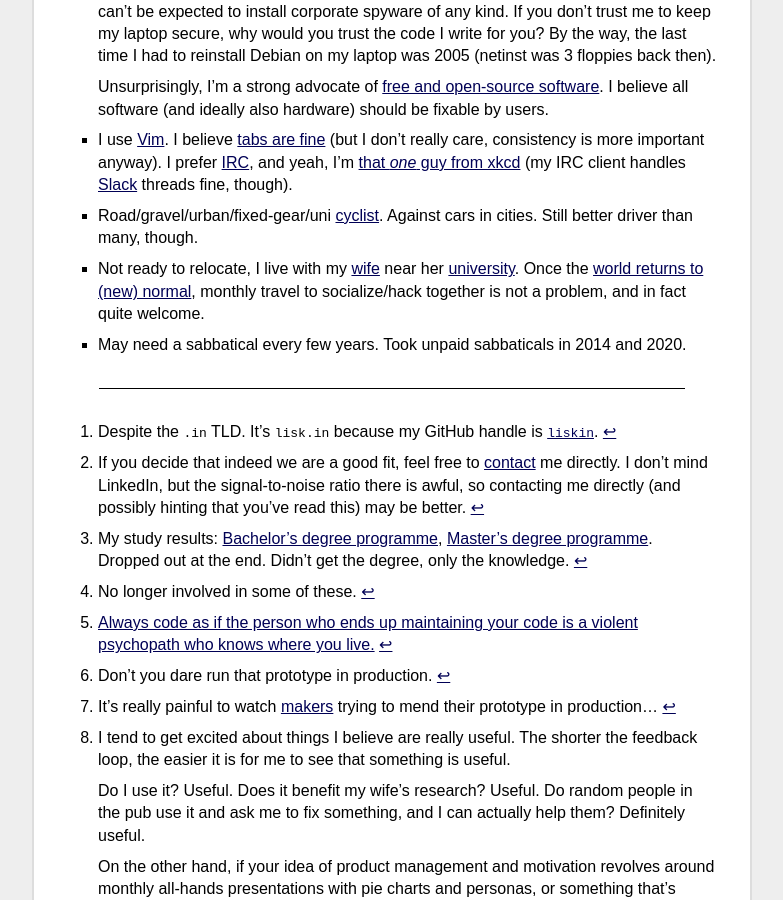
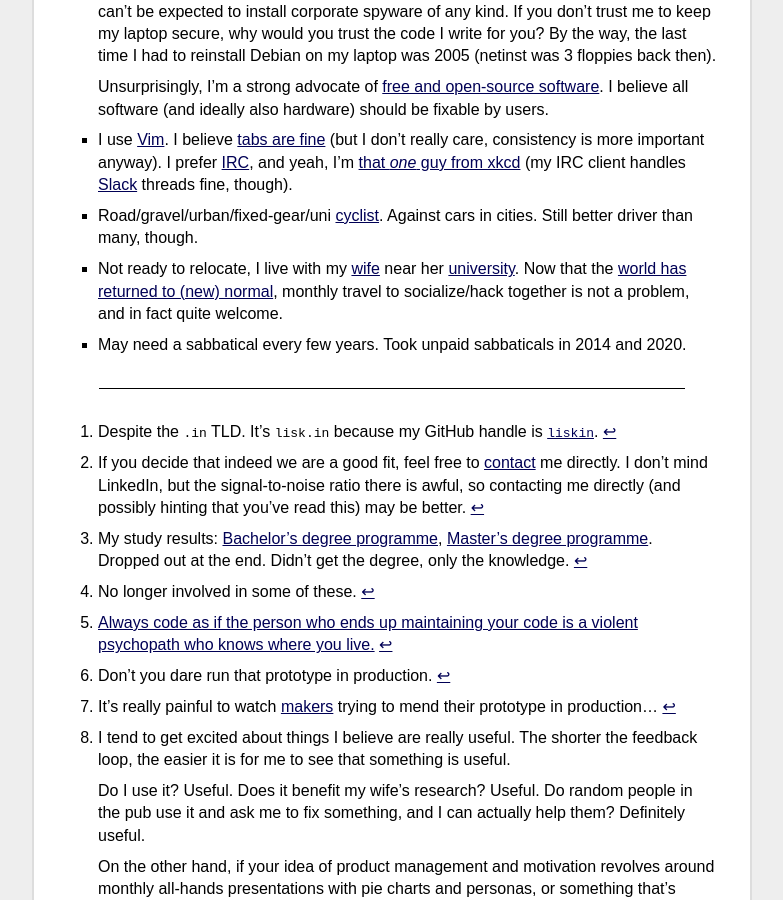
Before and after one commit to liskin/work.lisk.in, a Jekyll site: the page built from real-me.md, in a window 1280 px wide and 900 px high, scrolled down 2095 px. Shown: the whole window, without its empty margins (248-1031 px from the left). Built offline with Jekyll 4.4.1, drawn with Linux system fonts in a browser that asks for light colours.

Commit message:
real-me: Update eva-uni link; accept new normal

```diff
--- a/real-me.md
+++ b/real-me.md
@@ -195,7 +195,7 @@ profiles and the following sections about my [strengths](#strengths) and
   Against cars in cities. Still better driver than many, though.
 
 * Not ready to relocate, I live with my [wife][] near her
-  [university][eva-uni]. Once the [world returns to (new) normal][COVID-19],
+  [university][eva-uni]. Now that the [world has returned to (new) normal][COVID-19],
   monthly travel to socialize/hack together is not a problem, and in fact
   quite welcome.
 
@@ -227,6 +227,6 @@ profiles and the following sections about my [strengths](#strengths) and
 [Slack]: https://slack.com/
 [wife]: https://www.linkedin.com/in/eva-janou%C5%A1kov%C3%A1-2a53a5162/
 [COVID-19]: https://en.wikipedia.org/wiki/COVID-19_pandemic
-[eva-uni]: https://www.surrey.ac.uk/school-veterinary-medicine/about/department-veterinary-epidemiology-and-public-health
+[eva-uni]: https://www.ucl.ac.uk/london
 
 ---
```
